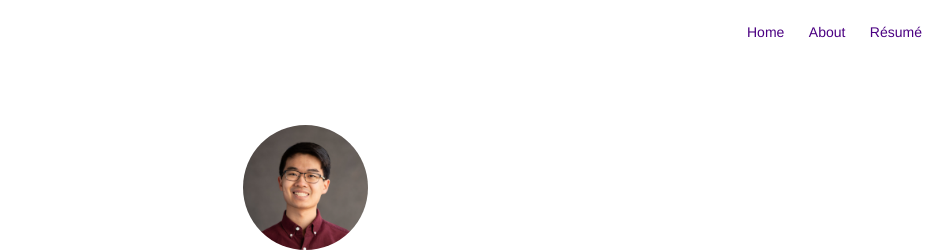
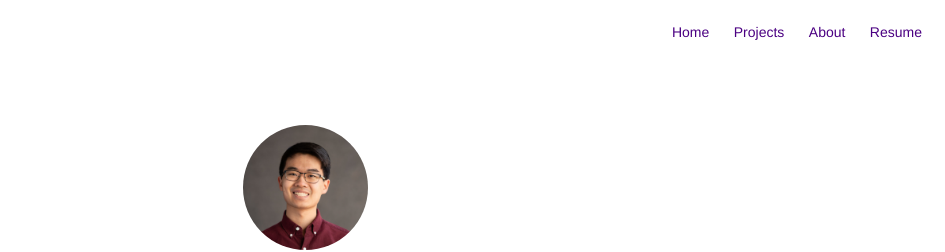
Before and after one commit to kchen7/kevinchen, a Jekyll site: the page built from projects.html, in a window 1280 px wide. Shown: the top 252 px of the page, without its empty margins (335-1280 px from the left). Built offline with Jekyll 4.4.1, drawn with Linux system fonts in a browser that asks for light colours; emoji names are drawn with the system emoji font.

Commit message:
Made changes to header and added resume

```diff
--- a/_config.yml
+++ b/_config.yml
@@ -3,18 +3,17 @@
 bio: A placeholder bio for me!
 
 # twitter summary info
-description: A blog about technology and stuff related # TODO: what is this? delete?
+description: A page about Kevin! # TODO: what is this? delete?
 
 # if it's an external image, update below for true
 # better with square images
-external-image: false
 picture: assets/images/profile.jpg
 
 # If you want to include your resume, set to true
 # and specify source (external or local).
 resume: true
-resume-external: true
-resume-url: https://google.com/?q=my+resume
+resume-external: false
+resume-url: assets\KChen Resume 2020.1.pdf
 
 url: https://kchen7.github.io/kevinchen
 
--- a/_includes/header.html
+++ b/_includes/header.html
@@ -8,11 +8,11 @@
     <header class="header-home {% if site.animation %}animated{% endif %}">
         {% if site.about %}
             <a class="link" href="{{ site.url }}/about">
-                <img class="selfie" alt="{{ site.name }}" src="{% if site.external-image %}{{ site.picture }}{% else %}{{ site.url }}/{{ site.picture }}{% endif %}" />
+                <img class="selfie" alt="{{ site.name }}" src="{{ site.url }}/{{ site.picture }}" />
             </a>
         {% else %}
             <span class="link">
-                <img class="selfie" alt="{{ site.name }}" src="{% if site.external-image %}{{ site.picture }}{% else %}{{ site.url }}/{{ site.picture }}{% endif %}" />
+                <img class="selfie" alt="{{ site.name }}" src="{{ site.url }}/{{ site.picture }}" />
             </span>
         {% endif %}
 
--- a/_includes/nav.html
+++ b/_includes/nav.html
@@ -7,32 +7,26 @@
         {% endif %}
 
         {% if site.blog == true %}
-            {% if page.title != "Blog" %}
               <li class="item">
                   <a class="link" href="{{ site.url }}/blog">Blog</a>
               </li>
         {% endif %}
-        {% endif %}
 
         {% if site.projects == true %}
-            {% if page.title != "Projects" %}
               <li class="item">
                   <a class="link" href="{{ site.url }}/projects">Projects</a>
               </li>
         {% endif %}
-        {% endif %}
 
         {% if site.about == true %}
-            {% if page.title != "About" %}
               <li class="item">
                   <a class="link" href="{{ site.url }}/about">About</a>
               </li>
         {% endif %}
-        {% endif %}
 
         {% if site.resume == true %}
             <li class="item">
-                <a class="link" href="{% if site.resume-external %}{{ site.resume-url }}{% else %}{{ site.url }}/{{ site.resume-url }}{% endif %}">Résumé</a>
+                <a class="link" href="{% if site.resume-external %}{{ site.resume-url }}{% else %}{{ site.url }}/{{ site.resume-url }}{% endif %}">Resume</a>
             </li>
         {% endif %}
     </ul>
```
Also changed, not shown: 1 other file. Lines whose indentation alone changed are shown as unchanged.
